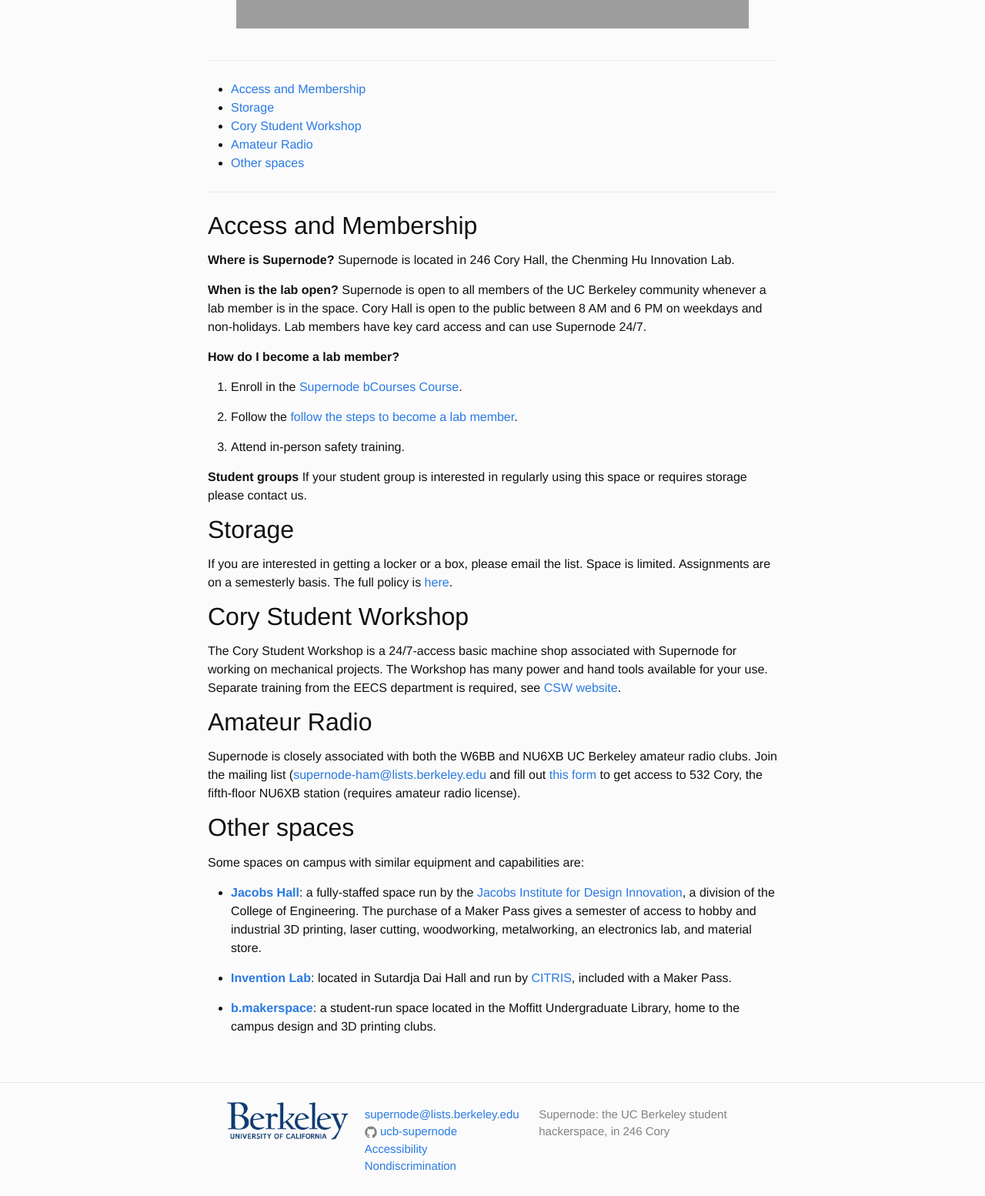
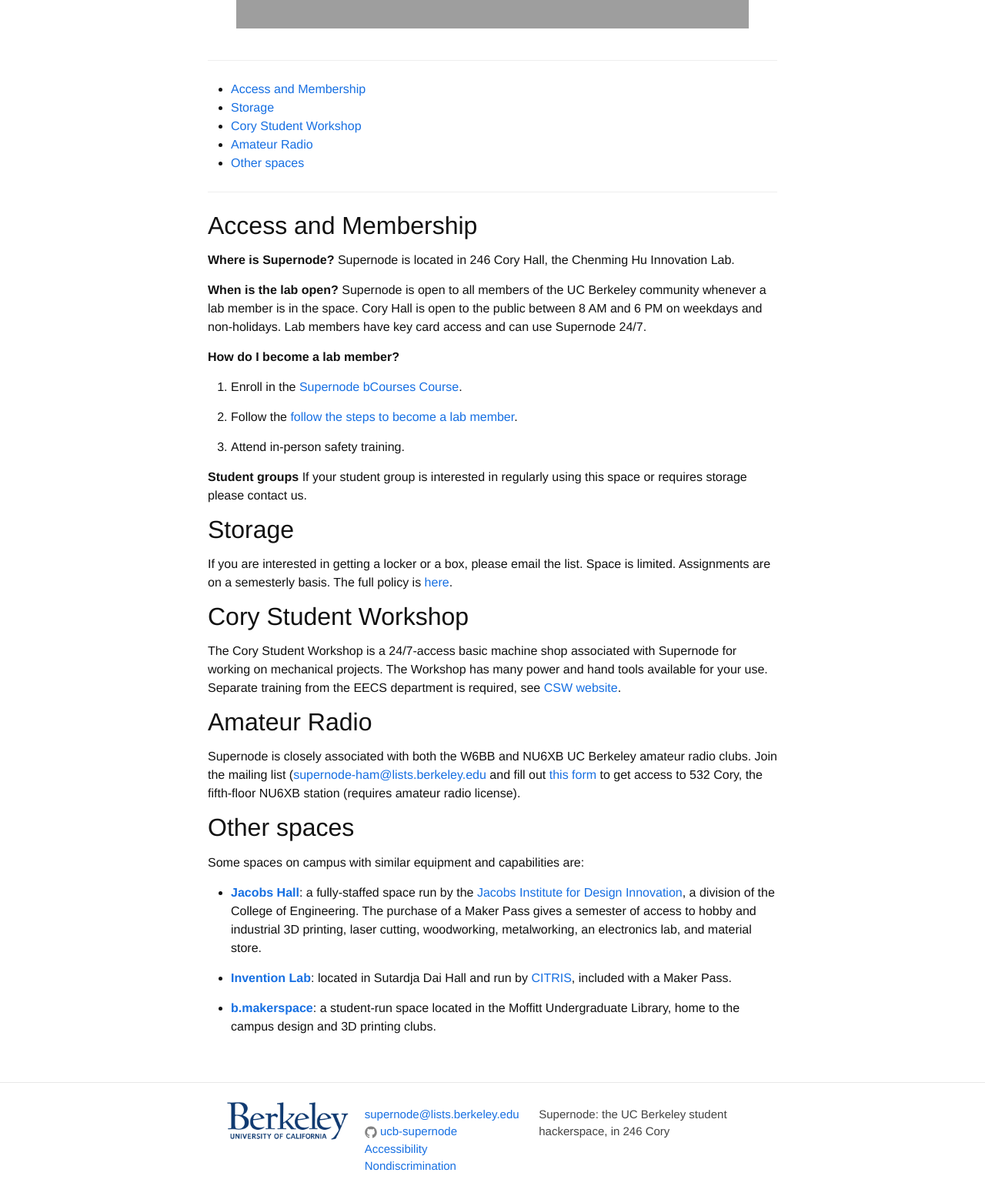
Before and after one commit to ucb-supernode/website, a Jekyll site: the page built from about.md, in a window 1280 px wide. Shown: the part 680-2234 px from the top of the page at 77% size. Built offline with Jekyll 4.4.1, drawn with Linux system fonts in a browser that asks for light colours; grey boxes are pictures that could not be loaded.

Commit message:
Fix some accessibility issues

```diff
--- a/_includes/header.html
+++ b/_includes/header.html
@@ -1,7 +1,7 @@
 <header class="site-header">
 
   <div class="wrapper">
-      <a class="site-title" href="{{ site.baseurl }}/"><img src="{{ site.baseurl }}/assets/logo.png" /></a>
+      <img src="{{ site.baseurl }}/assets/logo.png" alt="Supernode" />
   </div>
 
   <div class="wrapper">
--- a/_layouts/default.html
+++ b/_layouts/default.html
@@ -1,5 +1,5 @@
 <!DOCTYPE html>
-<html>
+<html lang="en">
 
   {% include head.html %}
 
@@ -7,11 +7,13 @@
 
     {% include header.html %}
 
+    <main>
     <div class="page-content">
       <div class="wrapper">
         {{ content }}
       </div>
     </div>
+    </main>
 
     {% include footer.html %}
 
--- a/_sass/_layout.scss
+++ b/_sass/_layout.scss
@@ -115,7 +115,7 @@
 
 .footer-col-wrapper {
     font-size: 15px;
-    color: $grey-color;
+    color: $grey-color-dark;
     margin-left: -$spacing-unit / 2;
     @extend %clearfix;
 }
--- a/about.md
+++ b/about.md
@@ -10,7 +10,7 @@
 (which is a lot of the time!).
 
 <div style="position: relative; padding-top: 20px; padding-bottom: 56.25%; width: 100%; height: 0; overflow: hidden;">
-  <iframe style="position: absolute; left: 0; right: 0; width: 90%; height: 90%; border: none; display: block; margin: 0 auto 5ex auto;" src="https://www.youtube.com/embed/nHt_zhRyLhc" allowfullscreen></iframe>
+  <iframe style="position: absolute; left: 0; right: 0; width: 90%; height: 90%; border: none; display: block; margin: 0 auto 5ex auto;" src="https://www.youtube.com/embed/nHt_zhRyLhc" allowfullscreen title="Supernode video tour"></iframe>
 </div>
 
 <hr style="margin-top: 2ex; margin-bottom: 3ex;" />
--- a/css/main.scss
+++ b/css/main.scss
@@ -15,8 +15,8 @@
 $spacing-unit:     30px;
 
 $text-color:       #111;
-$background-color: #fbfbfb;
-$brand-color:      #2a7ae2;
+$background-color: #ffffff;
+$brand-color:      #166fe2;
 
 $grey-color:       #828282;
 $grey-color-light: lighten($grey-color, 40%);
```
Also changed, not shown: _includes/intro.md (+2 -1 lines).
